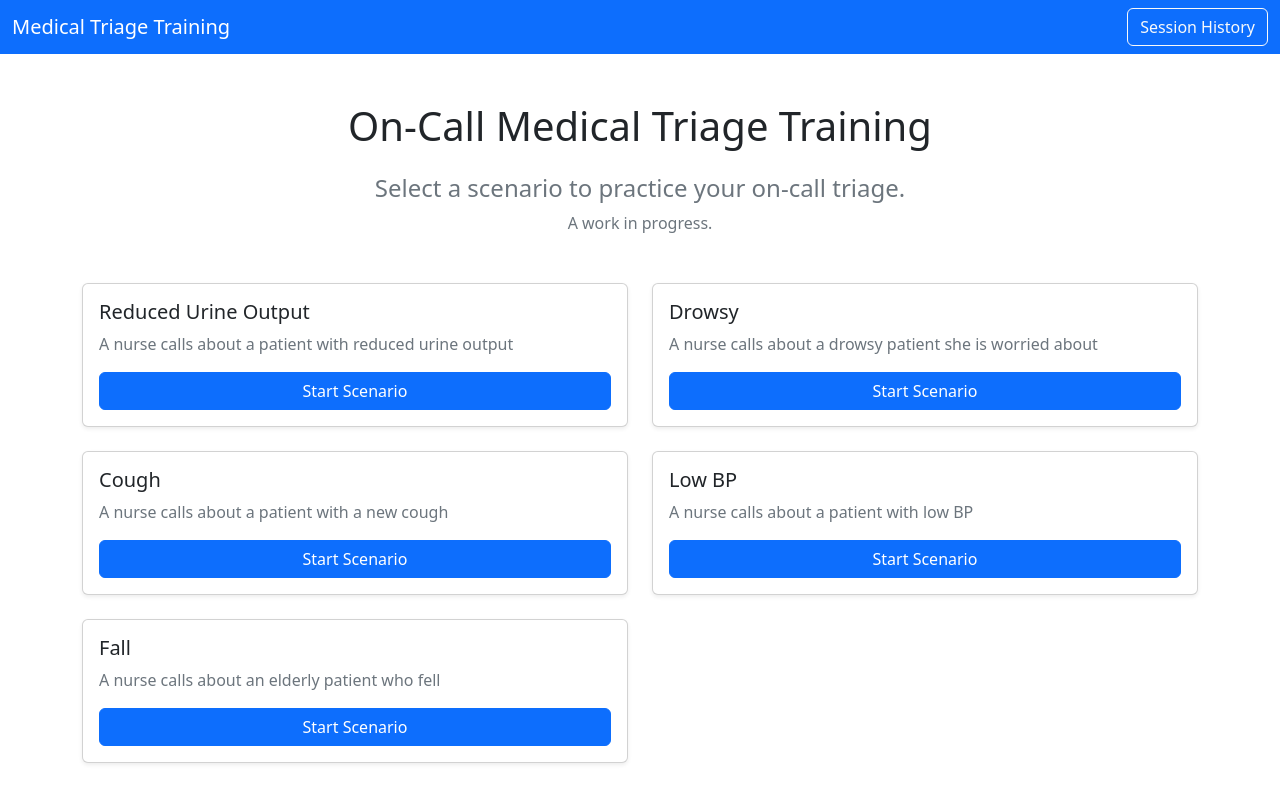
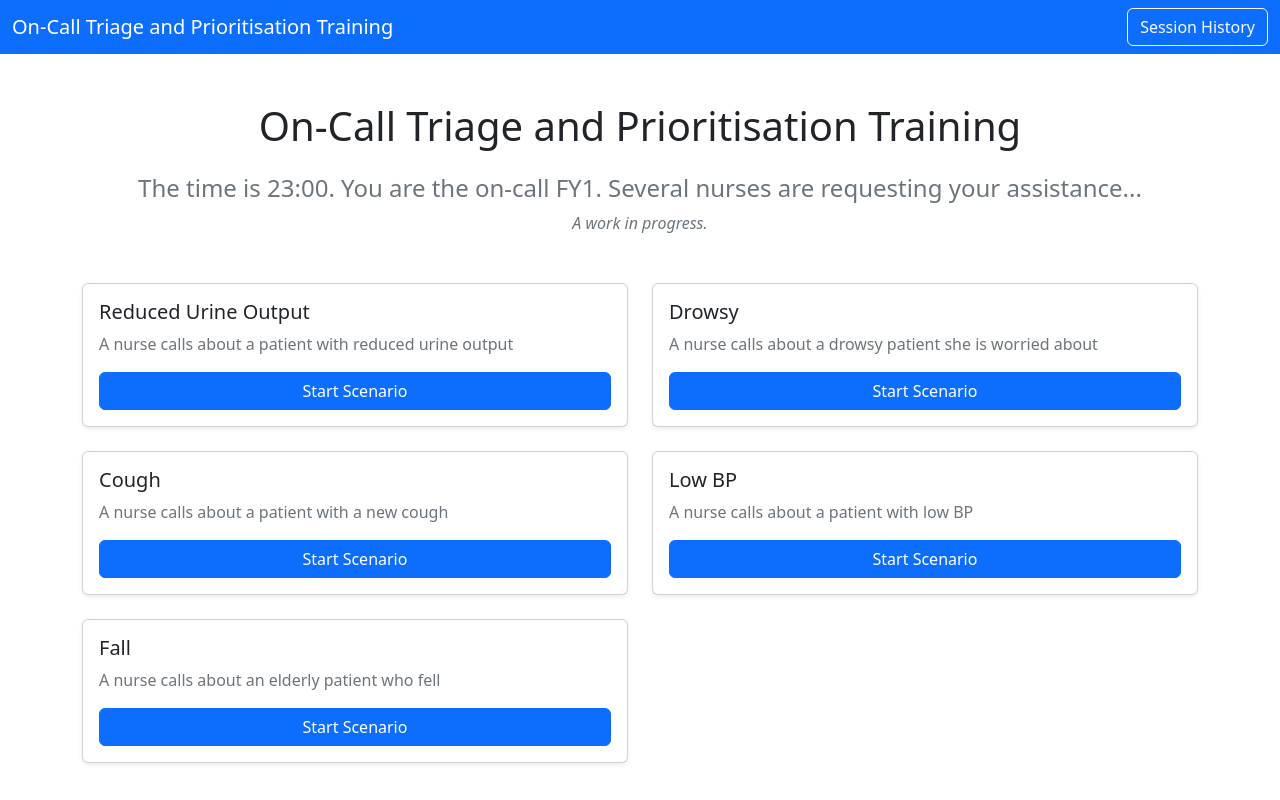
Before and after one commit to tbris1/triage-ui-test, a React (Vite) app: page / in a window 1280 px wide. Built offline with nearby package versions, Linux system fonts and the light colour scheme; no server answers.

Commit message:
Editing UI and amending Ronald OB notes

```diff
--- a/src/App.tsx
+++ b/src/App.tsx
@@ -142,7 +142,7 @@ function App() {
       {/* Header */}
       <nav className="navbar navbar-dark bg-primary">
         <div className="container-fluid">
-          <span className="navbar-brand mb-0 h1">Medical Triage Training</span>
+          <span className="navbar-brand mb-0 h1">On-Call Triage and Prioritisation Training</span>
           <div>
             {currentView === 'training' && (
               <button
--- a/src/components/ScenarioSelector.tsx
+++ b/src/components/ScenarioSelector.tsx
@@ -8,10 +8,10 @@ interface ScenarioSelectorProps {
 export function ScenarioSelector({ scenarios, onSelectScenario }: ScenarioSelectorProps) {
   return (
     <div className="container py-5">
-      <h1 className="text-center mb-4">On-Call Medical Triage Training</h1>
+      <h1 className="text-center mb-4">On-Call Triage and Prioritisation Training</h1>
       <p className="text-center text-muted mb-5">
-        <h4>Select a scenario to practice your on-call triage. </h4>
-        A work in progress.
+        <h4>The time is 23:00. You are the on-call FY1. Several nurses are requesting your assistance... </h4>
+        <i>A work in progress.</i>
       </p>
 
       <div className="row g-4">
```
Also changed, not shown: 1 other file (tests, documents, lock files or other folders).
